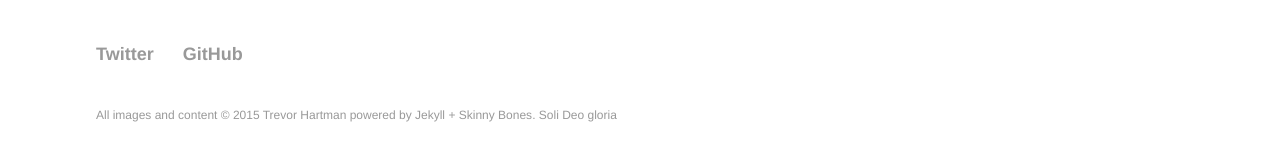
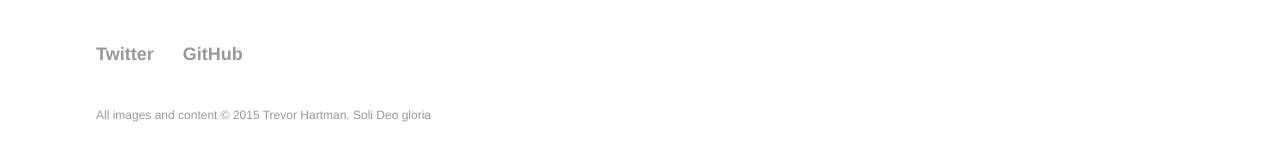
Before and after one commit to devth/devth.github.com, a Jekyll site: the page built from index.md, in a window 1280 px wide. Shown: the part 684-845 px from the top of the page. Built offline with Jekyll 4.4.1, drawn with Linux system fonts in a browser that asks for light colours.

Commit message:
Clean up footer

```diff
--- a/_includes/footer.html
+++ b/_includes/footer.html
@@ -14,9 +14,7 @@
   <p class="copyright">
     All images and content
     &#169; {{ site.time | date: '%Y' }}
-    <a href="{{ site.url }}">Trevor Hartman</a>
-    powered by <a href="http://jekyllrb.com">Jekyll</a> +
-    <a href="http://mmistakes.github.io/skinny-bones-jekyll/">Skinny Bones</a>.
+    <a href="{{ site.url }}">Trevor Hartman</a>.
     Soli Deo gloria
   </p>
 </footer>
```
